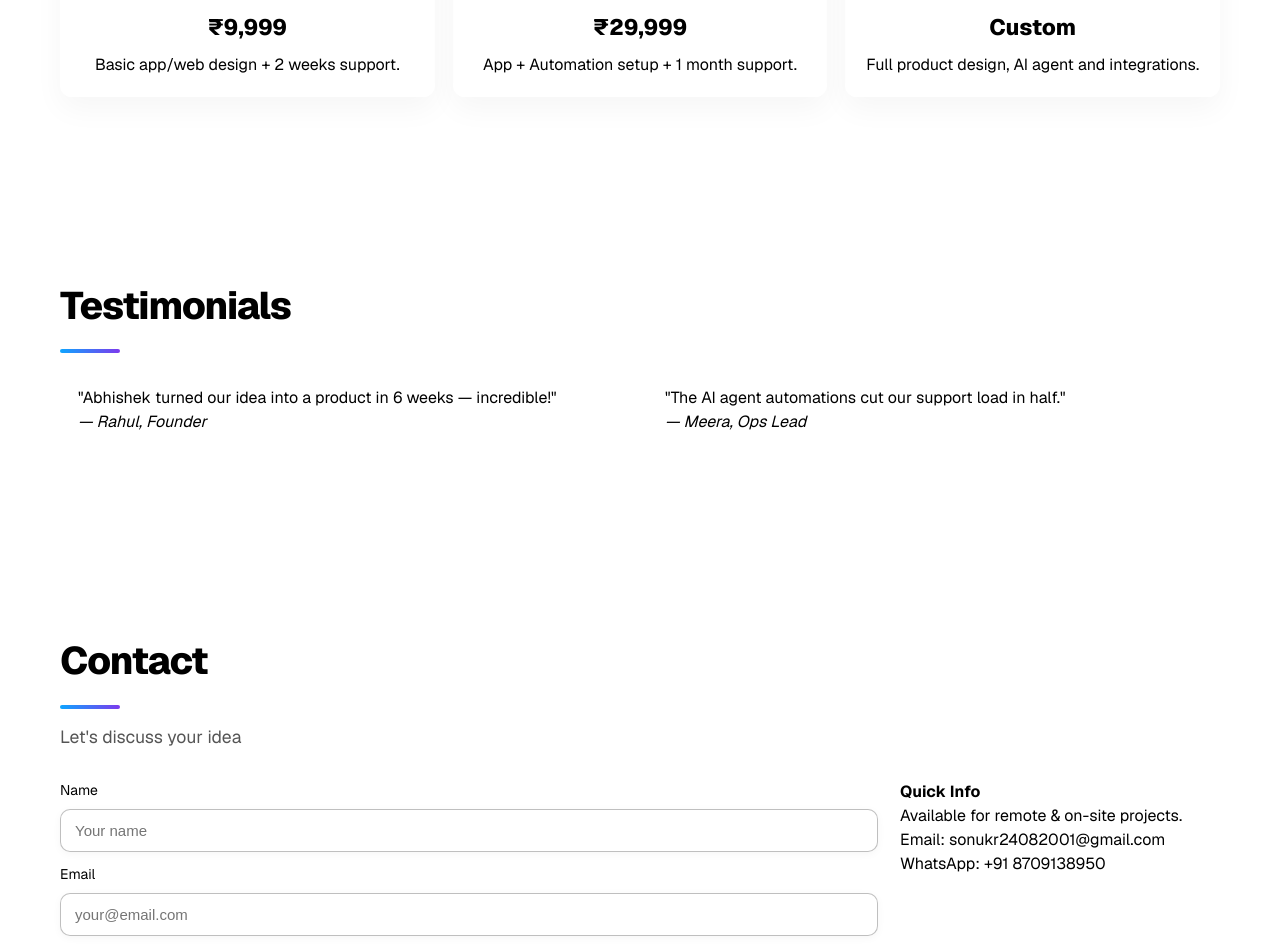
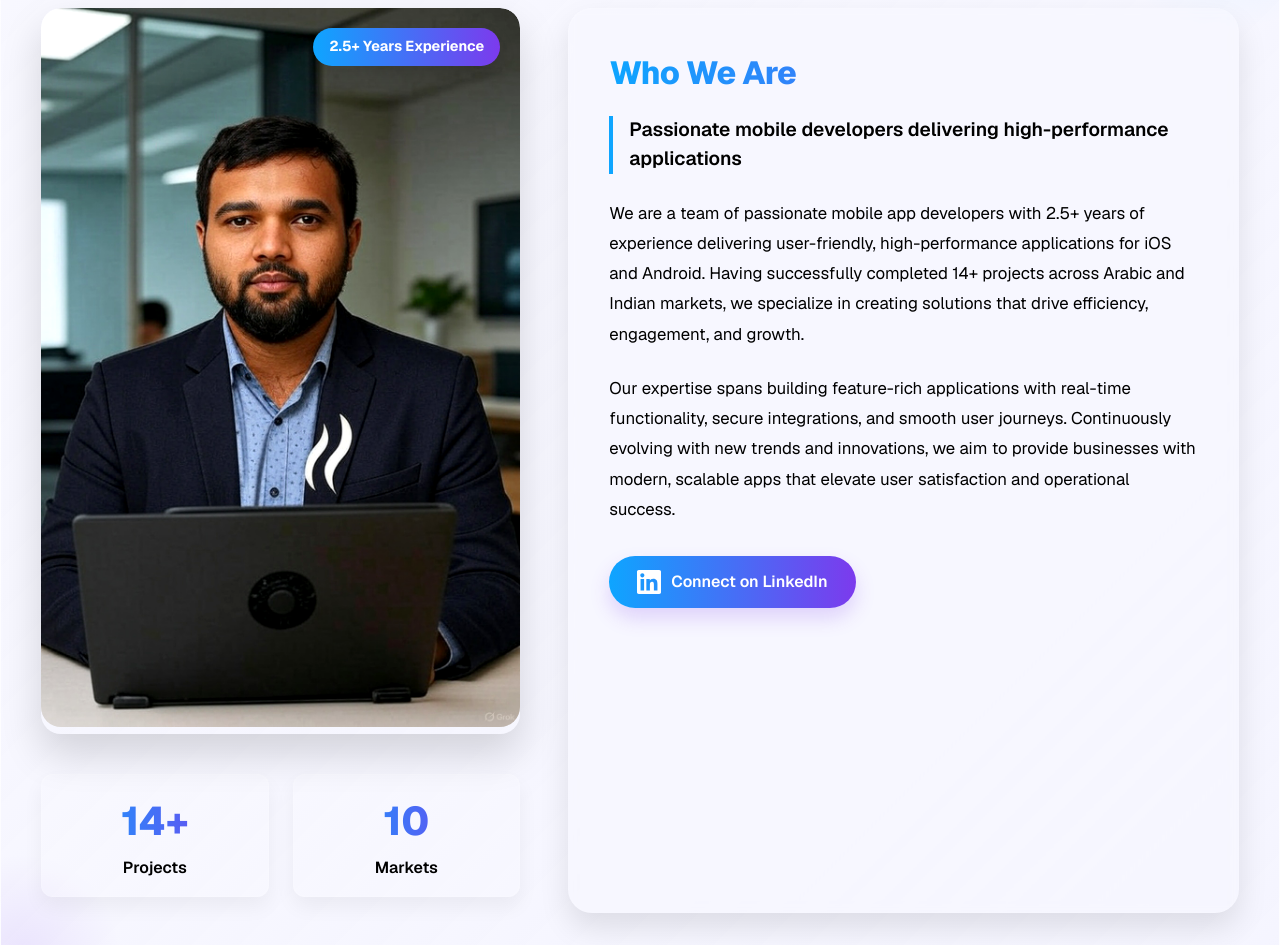
Before and after one commit to ABHI24082001/mypersonalcompany, a Next.js app: page / in a window 1280 px wide. Shown: the part 4707-5652 px from the top of the page. Built offline with nearby package versions, Linux system fonts and the light colour scheme.

Commit message:
first commit

```diff
--- a/pages/index.js
+++ b/pages/index.js
@@ -433,6 +433,62 @@ export default function Home() {
           </div>
         </section>
 
+        {/* Our Team */}
+        <section id="team" className={`${styles.section} ${styles.team}`}>
+          <h2 className={styles.sectionTitle}>Our Team</h2>
+          <div className={styles.teamContent}>
+            <div className={styles.teamImageContainer}>
+              <div className={styles.teamImage}>
+                <Image
+                  src="/image.jpg"
+                  alt="AbSolution Team"
+                  width={500}
+                  height={350}
+                  className={styles.teamPhoto}
+                />
+                <div className={styles.teamBadge}>2.5+ Years Experience</div>
+              </div>
+              <div className={styles.teamStats}>
+                <div className={styles.statItem}>
+                  <span className={styles.statNumber}>14+</span>
+                  <span className={styles.statLabel}>Projects</span>
+                </div>
+                <div className={styles.statItem}>
+                  <span className={styles.statNumber}>10</span>
+                  <span className={styles.statLabel}>Markets</span>
+                </div>
+              </div>
+            </div>
+
+            <div className={styles.teamInfo}>
+              <h3>Who We Are</h3>
+              <div className={styles.teamHighlight}>Passionate mobile developers delivering high-performance applications</div>
+              <p>
+                We are a team of passionate mobile app developers with 2.5+ years of experience
+                delivering user-friendly, high-performance applications for iOS and Android.
+                Having successfully completed 14+ projects across Arabic and Indian markets,
+                we specialize in creating solutions that drive efficiency, engagement, and growth.
+              </p>
+              <p>
+                Our expertise spans building feature-rich applications with real-time functionality,
+                secure integrations, and smooth user journeys. Continuously evolving with new trends
+                and innovations, we aim to provide businesses with modern, scalable apps that elevate
+                user satisfaction and operational success.
+              </p>
+              <div className={styles.teamSocials}>
+                <a href="https://www.linkedin.com/company/absolution-design" target="_blank" rel="noreferrer" className={styles.teamSocialButton}>
+                  <span className={styles.socialIcon}>
+                    <svg xmlns="http://www.w3.org/2000/svg" width="24" height="24" viewBox="0 0 24 24" fill="currentColor">
+                      <path d="M20.447 20.452h-3.554v-5.569c0-1.328-.027-3.037-1.852-3.037-1.853 0-2.136 1.445-2.136 2.939v5.667H9.351V9h3.414v1.561h.046c.477-.9 1.637-1.85 3.37-1.85 3.601 0 4.267 2.37 4.267 5.455v6.286zM5.337 7.433c-1.144 0-2.063-.926-2.063-2.065 0-1.138.92-2.063 2.063-2.063 1.14 0 2.064.925 2.064 2.063 0 1.139-.925 2.065-2.064 2.065zm1.782 13.019H3.555V9h3.564v11.452zM22.225 0H1.771C.792 0 0 .774 0 1.729v20.542C0 23.227.792 24 1.771 24h20.451C23.2 24 24 23.227 24 22.271V1.729C24 .774 23.2 0 22.222 0h.003z"/>
+                    </svg>
+                  </span>
+                  Connect on LinkedIn
+                </a>
+              </div>
+            </div>
+          </div>
+        </section>
+
         {/* Pricing */}
         <section id="pricing" className={`${styles.section} ${styles.pricing}`}>
           <h2 className={styles.sectionTitle}>Pricing</h2>
@@ -530,7 +586,12 @@ export default function Home() {
           <div className={styles.footerInner}>
             <p>© {new Date().getFullYear()} AbSolution — App & AI Design</p>
             <div className={styles.socials}>
-              <a href="#" aria-label="LinkedIn">
+              <a href="https://www.linkedin.com/in/your-profile" target="_blank" rel="noreferrer" aria-label="LinkedIn">
+                <span className={styles.socialIcon}>
+                  <svg xmlns="http://www.w3.org/2000/svg" width="24" height="24" viewBox="0 0 24 24" fill="currentColor">
+                    <path d="M20.447 20.452h-3.554v-5.569c0-1.328-.027-3.037-1.852-3.037-1.853 0-2.136 1.445-2.136 2.939v5.667H9.351V9h3.414v1.561h.046c.477-.9 1.637-1.85 3.37-1.85 3.601 0 4.267 2.37 4.267 5.455v6.286zM5.337 7.433c-1.144 0-2.063-.926-2.063-2.065 0-1.138.92-2.063 2.063-2.063 1.14 0 2.064.925 2.064 2.063 0 1.139-.925 2.065-2.064 2.065zm1.782 13.019H3.555V9h3.564v11.452zM22.225 0H1.771C.792 0 0 .774 0 1.729v20.542C0 23.227.792 24 1.771 24h20.451C23.2 24 24 23.227 24 22.271V1.729C24 .774 23.2 0 22.222 0h.003z"/>
+                  </svg>
+                </span>
                 LinkedIn
               </a>
               <a href="#" aria-label="Twitter">
--- a/styles/Home.module.css
+++ b/styles/Home.module.css
@@ -1057,3 +1057,299 @@
     height: 20px;
   }
 }
+
+/* Team Section Styling - Enhanced UI with Global Card Design */
+.team {
+  background: linear-gradient(135deg, rgba(245, 245, 255, 0.7), rgba(235, 235, 255, 0.5));
+  border-radius: 24px;
+  padding: 60px 40px;
+  margin: 60px auto;
+  max-width: 1300px;
+  position: relative;
+  overflow: hidden;
+  box-shadow: 0 15px 30px rgba(0, 0, 0, 0.08);
+  border: 1px solid rgba(255, 255, 255, 0.7);
+}
+
+.team::before {
+  content: "";
+  position: absolute;
+  width: 300px;
+  height: 300px;
+  border-radius: 50%;
+  background: radial-gradient(circle, var(--accent), transparent 70%);
+  opacity: 0.1;
+  top: -100px;
+  right: -100px;
+  z-index: 0;
+}
+
+.team::after {
+  content: "";
+  position: absolute;
+  width: 200px;
+  height: 200px;
+  border-radius: 50%;
+  background: radial-gradient(circle, var(--neon), transparent 70%);
+  opacity: 0.1;
+  bottom: -80px;
+  left: -80px;
+  z-index: 0;
+}
+
+@media (prefers-color-scheme: dark) {
+  .team {
+    background: linear-gradient(135deg, rgba(25, 25, 40, 0.7), rgba(20, 20, 35, 0.5));
+    border: 1px solid rgba(255, 255, 255, 0.07);
+  }
+
+  .team::before, .team::after {
+    opacity: 0.15;
+  }
+}
+
+@media (max-width: 1000px) {
+  .team {
+    margin: 50px 50px;
+  }
+}
+
+@media (max-width: 768px) {
+  .team {
+    padding: 40px 30px;
+    margin: 40px 20px;
+  }
+}
+
+@media (max-width: 600px) {
+  .team {
+    padding: 30px 20px;
+    margin: 30px 15px;
+    border-radius: 20px;
+  }
+}
+
+.teamContent {
+  display: flex;
+  flex-direction: column;
+  gap: 3rem;
+  margin-top: 2.5rem;
+  position: relative;
+  z-index: 2;
+}
+
+.teamImageContainer {
+  display: flex;
+  flex-direction: column;
+  gap: 1.5rem;
+}
+
+.teamImage {
+  flex: 1;
+  border-radius: 20px;
+  overflow: hidden;
+  box-shadow: 0 20px 40px rgba(0, 0, 0, 0.15);
+  transition: transform 0.5s ease, box-shadow 0.5s ease;
+  position: relative;
+}
+
+.teamImage:hover {
+  transform: translateY(-12px);
+  box-shadow: 0 30px 60px rgba(0, 0, 0, 0.2);
+}
+
+.teamPhoto {
+  width: 100%;
+  height: auto;
+  object-fit: cover;
+  border-radius: 20px;
+  transition: transform 0.4s ease;
+  filter: contrast(1.05) saturate(1.1);
+}
+
+.teamImage:hover .teamPhoto {
+  transform: scale(1.03);
+}
+
+.teamBadge {
+  position: absolute;
+  top: 20px;
+  right: 20px;
+  background: linear-gradient(90deg, var(--accent), var(--neon));
+  color: white;
+  padding: 8px 16px;
+  font-size: 0.9rem;
+  font-weight: 700;
+  border-radius: 999px;
+  box-shadow: 0 8px 16px rgba(0, 0, 0, 0.15);
+  z-index: 2;
+}
+
+.teamStats {
+  display: flex;
+  gap: 1.5rem;
+  margin: 1rem 0;
+}
+
+.statItem {
+  background: rgba(255, 255, 255, 0.2);
+  padding: 1rem;
+  border-radius: 12px;
+  flex: 1;
+  text-align: center;
+  box-shadow: 0 10px 20px rgba(0, 0, 0, 0.05);
+  border: 1px solid rgba(255, 255, 255, 0.1);
+  transition: transform 0.3s ease;
+}
+
+.statItem:hover {
+  transform: translateY(-5px);
+}
+
+.statNumber {
+  display: block;
+  font-size: 2.5rem;
+  font-weight: 800;
+  background: linear-gradient(90deg, var(--accent), var(--neon));
+  -webkit-background-clip: text;
+  -webkit-text-fill-color: transparent;
+  margin-bottom: 5px;
+}
+
+.statLabel {
+  color: var(--text);
+  font-weight: 600;
+  font-size: 1rem;
+}
+
+.teamInfo {
+  flex: 1;
+  padding: 1.5rem;
+  background: rgba(255, 255, 255, 0.1);
+  border-radius: 24px;
+  border: 1px solid rgba(255, 255, 255, 0.1);
+  box-shadow: 0 15px 30px rgba(0, 0, 0, 0.1);
+  backdrop-filter: blur(5px);
+}
+
+.teamInfo h3 {
+  font-size: 2rem;
+  margin-bottom: 1.2rem;
+  color: var(--text);
+  font-weight: 800;
+  background: linear-gradient(90deg, var(--accent), var(--neon));
+  -webkit-background-clip: text;
+  -webkit-text-fill-color: transparent;
+  letter-spacing: -0.02em;
+}
+
+.teamHighlight {
+  font-size: 1.2rem;
+  font-weight: 600;
+  margin-bottom: 1.5rem;
+  padding-left: 1rem;
+  border-left: 4px solid var(--accent);
+  color: var(--text);
+  line-height: 1.5;
+}
+
+.teamInfo p {
+  margin-bottom: 1.5rem;
+  line-height: 1.8;
+  color: var(--text);
+  font-size: 1.05rem;
+}
+
+.teamSocials {
+  margin-top: 2rem;
+}
+
+.teamSocialButton {
+  display: inline-flex;
+  align-items: center;
+  gap: 10px;
+  background: linear-gradient(90deg, var(--accent), var(--neon));
+  color: white;
+  padding: 14px 28px;
+  border-radius: 999px;
+  text-decoration: none;
+  font-weight: 600;
+  transition: all 0.3s ease;
+  box-shadow: 0 10px 20px rgba(124, 58, 237, 0.2);
+}
+
+.teamSocialButton:hover {
+  transform: translateY(-5px);
+  box-shadow: 0 15px 30px rgba(124, 58, 237, 0.3);
+}
+
+.socialIcon {
+  display: inline-flex;
+  align-items: center;
+  justify-content: center;
+}
+
+/* Responsive styling for team section */
+@media (min-width: 1024px) {
+  .teamContent {
+    flex-direction: row;
+    align-items: stretch;
+  }
+
+  .teamImageContainer {
+    max-width: 40%;
+  }
+
+  .teamInfo {
+    max-width: 60%;
+    padding: 2.5rem;
+  }
+}
+
+@media (max-width: 768px) {
+  .team {
+    padding: 50px 25px;
+  }
+
+  .teamInfo h3 {
+    font-size: 1.7rem;
+  }
+
+  .teamHighlight {
+    font-size: 1.1rem;
+  }
+
+  .statNumber {
+    font-size: 2rem;
+  }
+}
+
+@media (max-width: 600px) {
+  .team {
+    padding: 40px 20px;
+    margin: 30px 0;
+  }
+
+  .teamInfo {
+    padding: 1.2rem;
+  }
+
+  .teamInfo h3 {
+    font-size: 1.5rem;
+  }
+
+  .teamHighlight {
+    font-size: 1rem;
+    padding-left: 0.8rem;
+  }
+
+  .teamStats {
+    flex-direction: row;
+  }
+
+  .teamSocialButton {
+    width: 100%;
+    justify-content: center;
+    padding: 12px 20px;
+  }
+}
```
Also changed, not shown: public/image.jpg (added).
